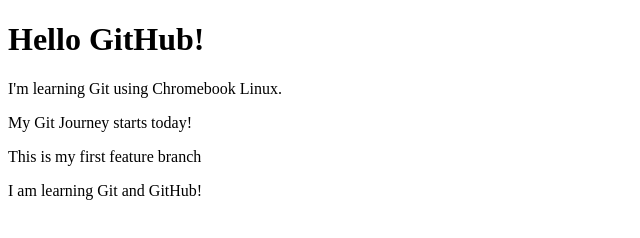
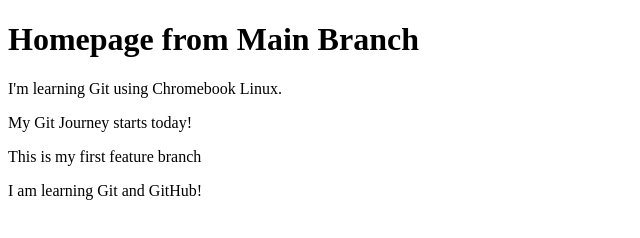
Before and after one commit to itsmebu/git-learning, a plain HTML site: page index.html in a window 1280 px wide. Shown: the whole page, without its empty margins (0-640 px from the left). Drawn offline with Linux system fonts and the light colour scheme.

Commit message:
Change homepage heading in main branch

```diff
--- a/index.html
+++ b/index.html
@@ -4,7 +4,7 @@
     <title>My Git Project</title>
 </head>
 <body>
-    <h1>Hello GitHub!</h1>
+    <h1>Homepage from Main Branch</h1>
     <p>I'm learning Git using Chromebook Linux.</p>
     <p>My Git Journey starts today!</p>
     <p>This is my first feature branch</p>
```
